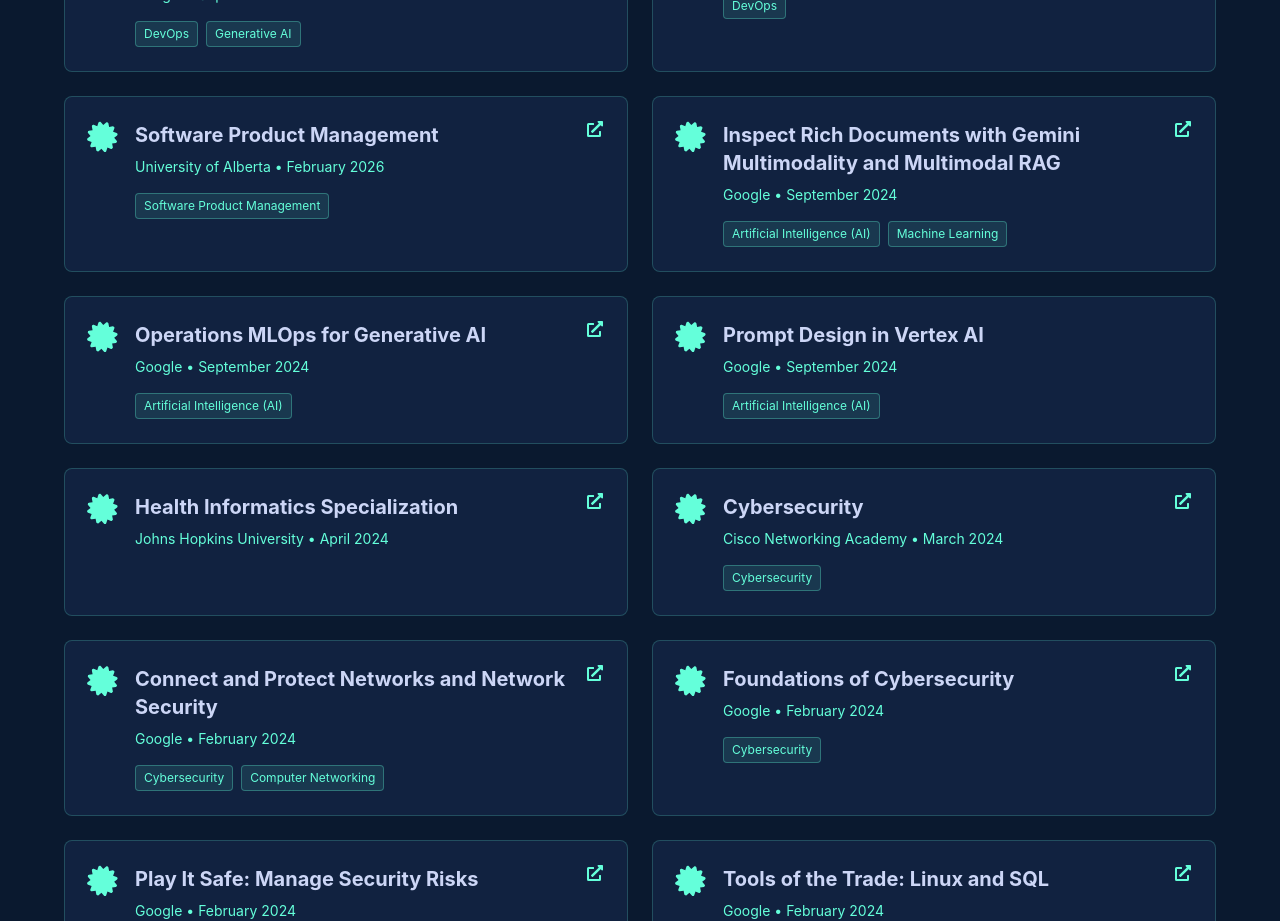
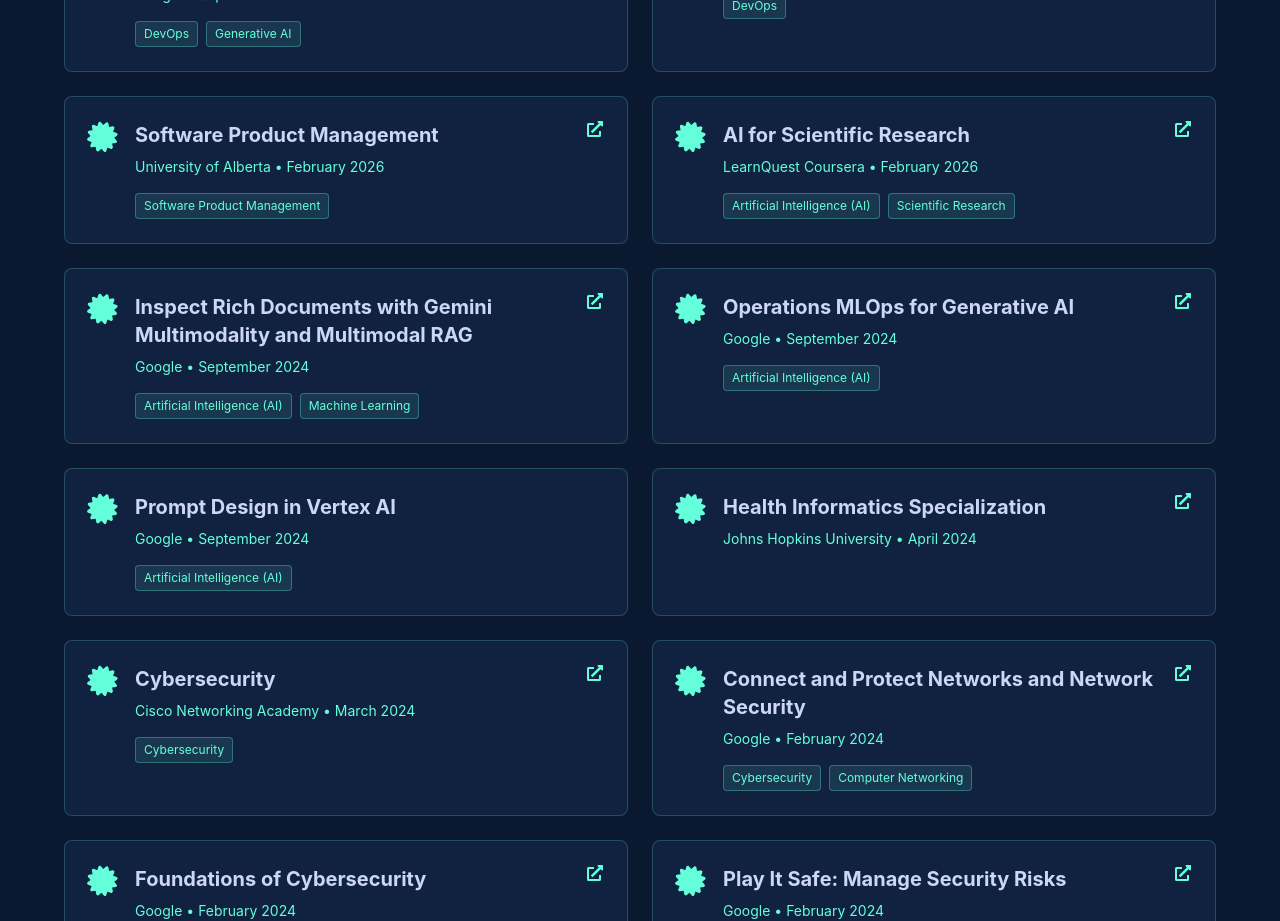
Before and after one commit to Yajat047/Portfolio, a React (Vite) app: page / in a window 1280 px wide. Shown: the part 7940-8861 px from the top of the page. Built offline with nearby package versions, Linux system fonts and the light colour scheme.

Commit message:
updated certifications

```diff
--- a/src/data/certifications.js
+++ b/src/data/certifications.js
@@ -82,6 +82,16 @@ export const certifications = [
   },
   {
     id: 10,
+    title: "AI for Scientific Research",
+    issuer: "LearnQuest Coursera",
+    date: "February 2026",
+    credentialId: "YXKGZU03AKEK",
+    credentialUrl: "https://coursera.org/verify/specialization/YXKGZU03AKEK",
+    skills: ["Artificial Intelligence (AI)", "Scientific Research"],
+
+  },
+  {
+    id: 11,
     title: "Inspect Rich Documents with Gemini Multimodality and Multimodal RAG",
     issuer: "Google",
     date: "September 2024",
@@ -90,7 +100,7 @@ export const certifications = [
     skills: ["Artificial Intelligence (AI)", "Machine Learning"],
   },
   {
-    id: 11,
+    id: 12,
     title: "Operations MLOps for Generative AI",
     issuer: "Google",
     date: "September 2024",
@@ -99,7 +109,7 @@ export const certifications = [
     skills: ["Artificial Intelligence (AI)"],
   },
   {
-    id: 12,
+    id: 13,
     title: "Prompt Design in Vertex AI",
     issuer: "Google",
     date: "September 2024",
@@ -108,7 +118,7 @@ export const certifications = [
     skills: ["Artificial Intelligence (AI)"],
   },
   {
-    id: 13,
+    id: 14,
     title: "Health Informatics Specialization",
     issuer: "Johns Hopkins University",
     date: "April 2024",
@@ -117,7 +127,7 @@ export const certifications = [
     skills: [],
   },
   {
-    id: 14,
+    id: 15,
     title: "Cybersecurity",
     issuer: "Cisco Networking Academy",
     date: "March 2024",
@@ -126,7 +136,7 @@ export const certifications = [
     skills: ["Cybersecurity"],
   },
   {
-    id: 15,
+    id: 16,
     title: "Connect and Protect Networks and Network Security",
     issuer: "Google",
     date: "February 2024",
@@ -135,7 +145,7 @@ export const certifications = [
     skills: ["Cybersecurity", "Computer Networking"],
   },
   {
-    id: 16,
+    id: 17,
     title: "Foundations of Cybersecurity",
     issuer: "Google",
     date: "February 2024",
@@ -144,7 +154,7 @@ export const certifications = [
     skills: ["Cybersecurity"],
   },
   {
-    id: 17,
+    id: 18,
     title: "Play It Safe: Manage Security Risks",
     issuer: "Google",
     date: "February 2024",
@@ -153,7 +163,7 @@ export const certifications = [
     skills: ["Cybersecurity"],
   },
   {
-    id: 18,
+    id: 19,
     title: "Tools of the Trade: Linux and SQL",
     issuer: "Google",
     date: "February 2024",
@@ -162,7 +172,7 @@ export const certifications = [
     skills: ["Cybersecurity", "SQL", "Linux"],
   },
   {
-    id: 19,
+    id: 20,
     title: "Leading People and Teams Specialization",
     issuer: "University of Michigan",
     date: "October 2023",
```
